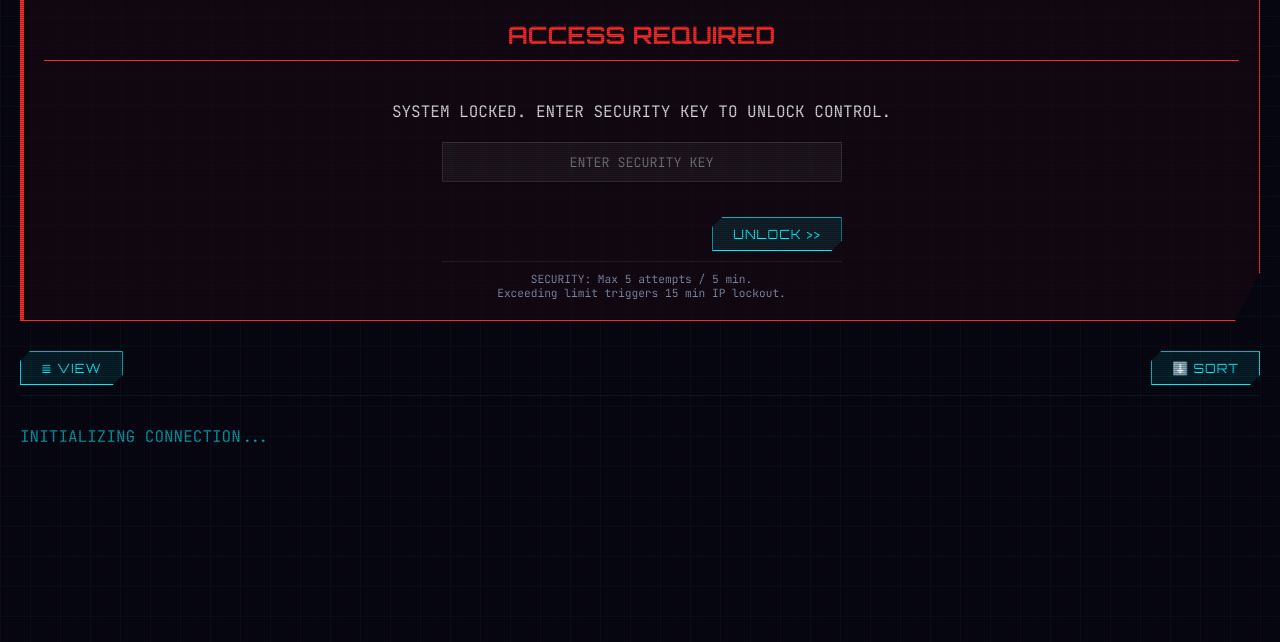
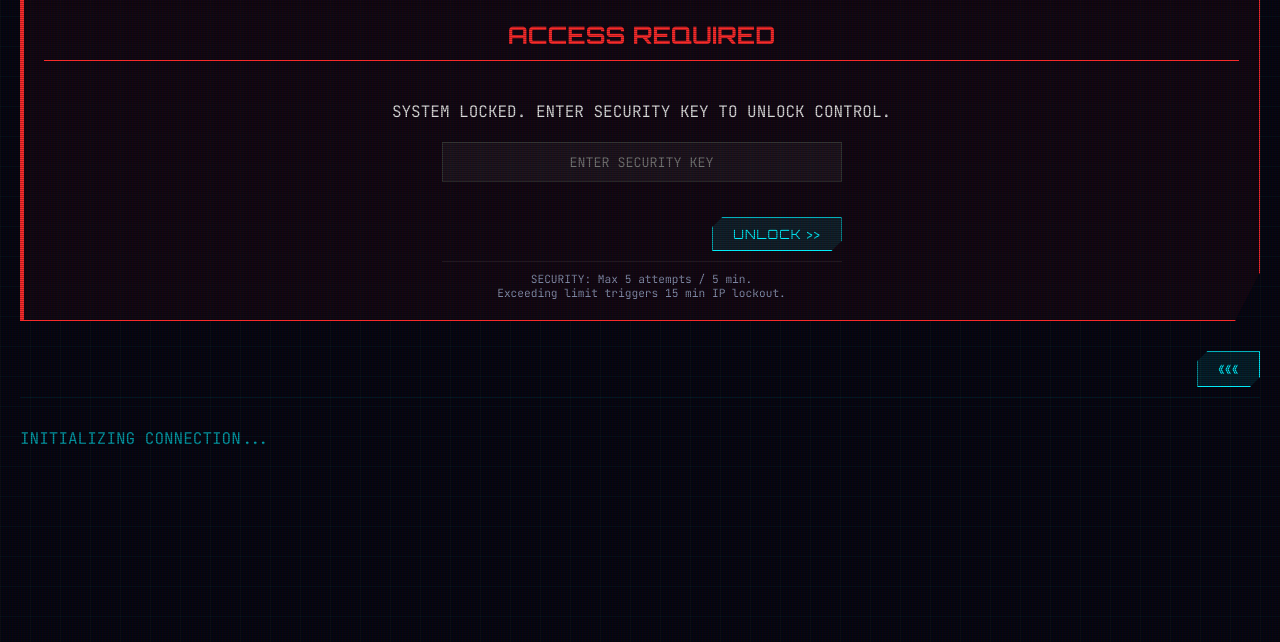
Before and after one commit to couuas/serv00_ghost, a Python web app: template webssh/templates/dashboard.html in a window 1280 px wide. Shown: the part 134-776 px from the top of the page. Run offline with Jinja, Linux system fonts and the light colour scheme; the template is opened without the code that fills it, so the values that code supplies are empty.

Commit message:
feat: add initial WebSSH cluster dashboard UI with cyberpunk styling and log modal.

```diff
--- a/webssh/templates/dashboard.html
+++ b/webssh/templates/dashboard.html
@@ -393,11 +393,17 @@
 
 
         <div id="tab-cluster" class="tab-content active" style="margin-top: 20px;">
-            <div class="toolbar" style="display: flex; justify-content: space-between;">
-                <button class="toolbar-btn" onclick="toggleView()" title="View Mode"><span id="view-icon">≣</span>
-                    VIEW</button>
-                <button class="toolbar-btn" onclick="toggleSort()" title="Sort Order"><span id="sort-icon">⬇️</span>
-                    SORT</button>
+            <div id="tab-cluster" class="tab-content active" style="margin-top: 20px;">
+                <div class="toolbar" style="display: flex; justify-content: flex-end; align-items: center;">
+                    <div id="toolbar-actions"
+                        style="overflow: hidden; width: 0; display: flex; transition: width 0.3s ease; white-space: nowrap;">
+                        <button class="toolbar-btn" onclick="toggleView()" title="View Mode"
+                            style="margin-right:5px;"><span id="view-icon">≣</span> VIEW</button>
+                        <button class="toolbar-btn" onclick="toggleSort()" title="Sort Order"><span
+                                id="sort-icon">⬇️</span> SORT</button>
+                    </div>
+                    <button id="toolbar-toggle" class="toolbar-btn" onclick="toggleToolbar()"
+                        style="margin-left: 10px; min-width: 60px;">《《《</button>
                 </div>
                 <div id="node-list">
                     <p style="color: var(--primary-cyan); animation: blink 1s infinite;">INITIALIZING CONNECTION...</p>
@@ -428,6 +434,19 @@
 
 
             // --- Tab Logic ---
+            function toggleToolbar() {
+                const actions = document.getElementById('toolbar-actions');
+                const toggle = document.getElementById('toolbar-toggle');
+                // Check if open (using explicit width style or computed)
+                if (actions.style.width === '0px' || actions.style.width === '') {
+                    actions.style.width = '220px'; // Approx width for 2 buttons
+                    toggle.innerText = '》》》';
+                } else {
+                    actions.style.width = '0px';
+                    toggle.innerText = '《《《';
+                }
+            }
+
             async function switchTab(tab, event) {
                 document.querySelectorAll('.tab-content').forEach(el => el.classList.remove('active'));
                 document.querySelectorAll('.tab-btn').forEach(el => el.classList.remove('active'));
```
Lines whose indentation alone changed are shown as unchanged.
